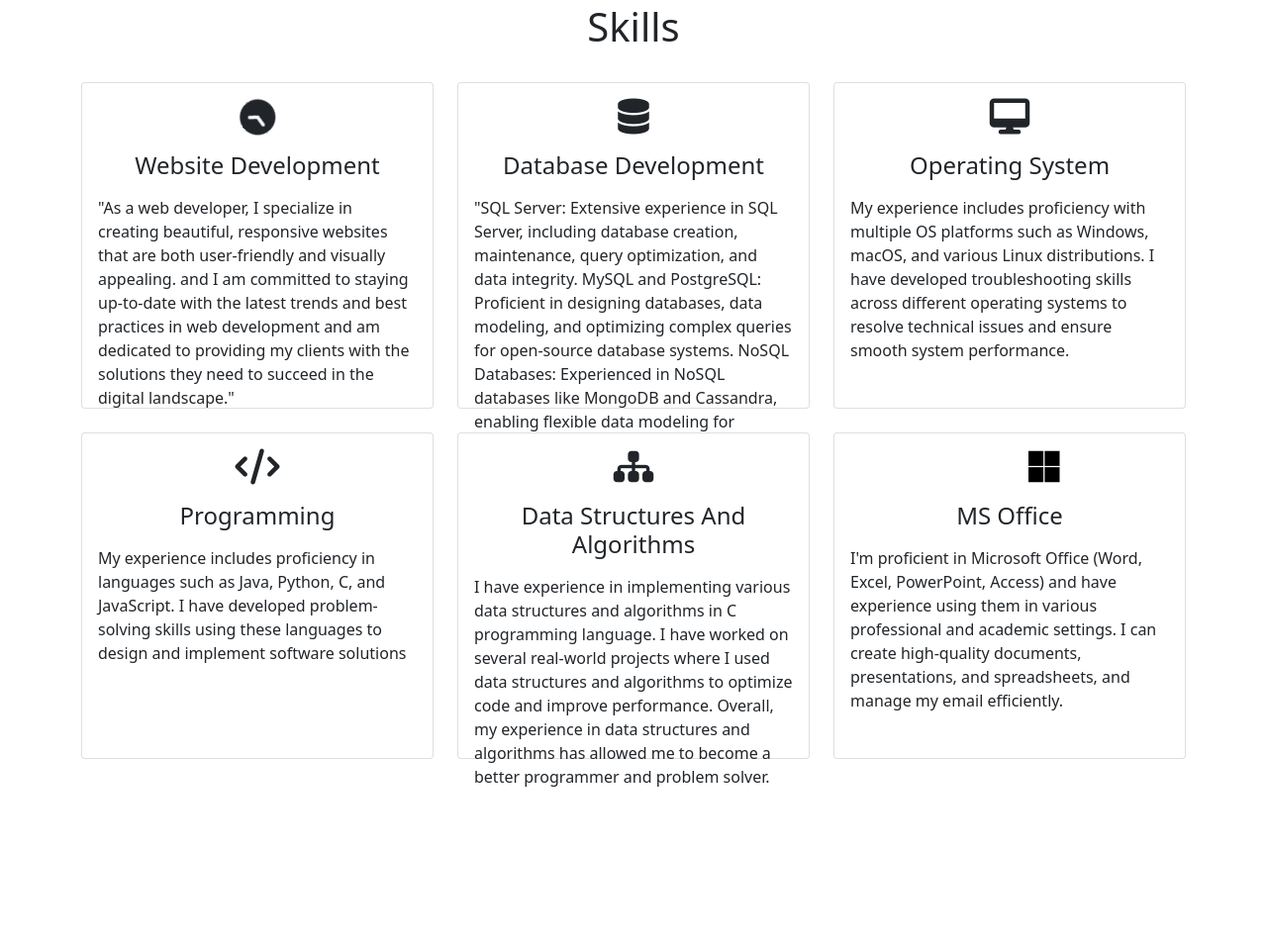
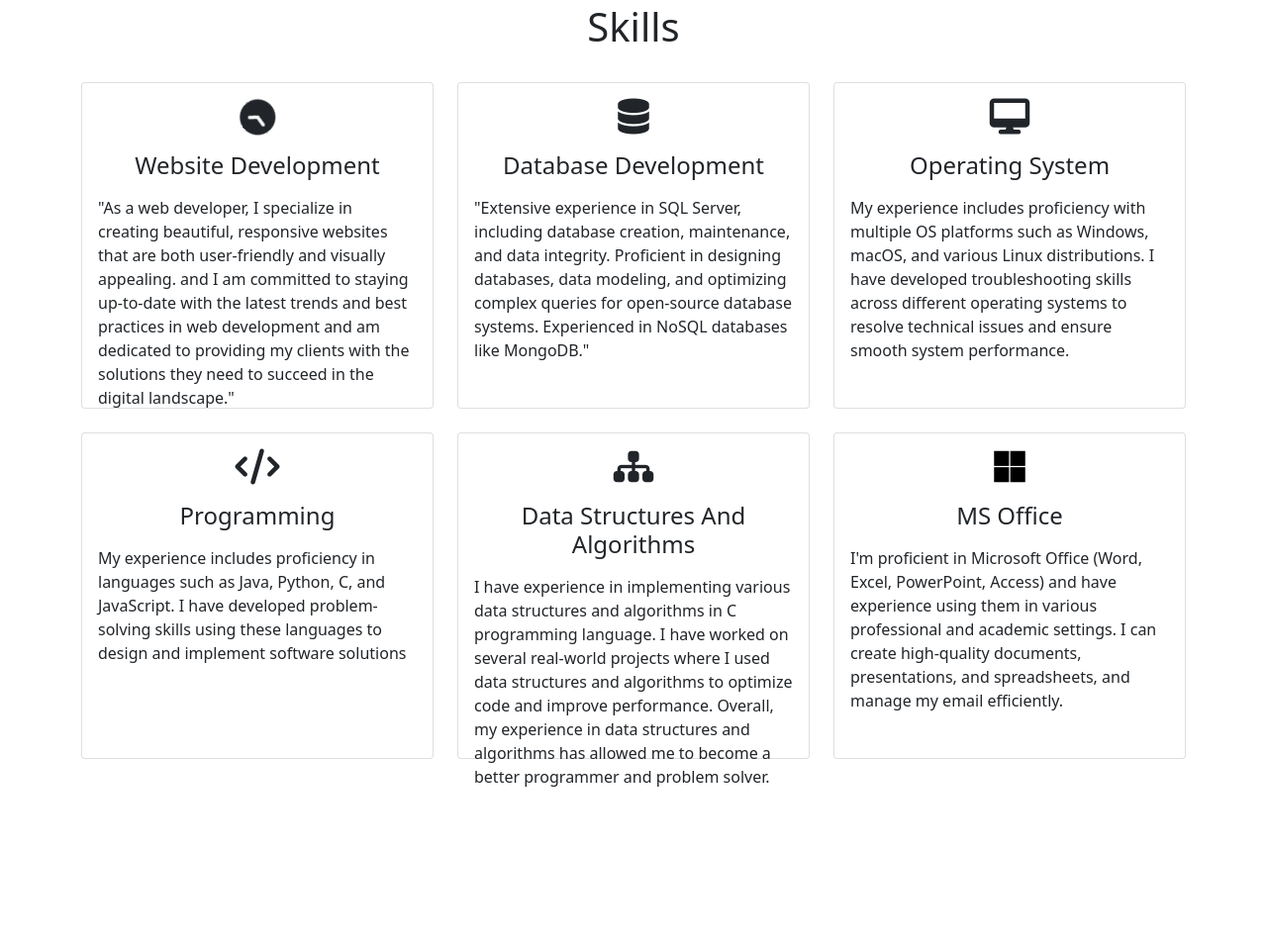
Before and after one commit to SohailAsgharWorkOfficial/SohailPortfolio.github.io, a plain HTML site: page index.html in a window 1280 px wide. Shown: the part 1449-2405 px from the top of the page at 99% size. Drawn offline with nearby package versions, Linux system fonts and the light colour scheme.

Commit message:
init commit

```diff
--- a/index.html
+++ b/index.html
@@ -144,12 +144,11 @@
                         <div class="card-body">
                             <i class='fas servicesIcon fa-database'></i>
                             <h4 class="card-title mt-3">Database Development </h4>
-                            <p class="card-text mt-3">"SQL Server: Extensive experience in SQL Server, including
-                                database creation, maintenance, query optimization, and data integrity.
-                                MySQL and PostgreSQL: Proficient in designing databases, data modeling, and optimizing
+                            <p class="card-text mt-3">"Extensive experience in SQL Server, including
+                                database creation, maintenance, and data integrity.
+                                Proficient in designing databases, data modeling, and optimizing
                                 complex queries for open-source database systems.
-                                NoSQL Databases: Experienced in NoSQL databases like MongoDB and Cassandra, enabling
-                                flexible data modeling for unstructured data."
+                                Experienced in NoSQL databases like MongoDB."
                             </p>
                         </div>
                     </div>
@@ -198,8 +197,7 @@
                 <div class="col-lg-4 mt-4">
                     <div class="card servicesText">
                         <div class="card-body">
-                            <i class="servicesIcon fab fa-microsoft"
-                                style="padding-left: 180px; padding-right: 180px; font-size: 36px;"></i>
+                            <i class="servicesIcon fab fa-microsoft"></i>
                             <h4 class="card-title mt-3">MS Office</h4>
                             <p class="card-text mt-3">I'm proficient in Microsoft Office (Word, Excel, PowerPoint,
                                 Access) and have experience using them in various professional and academic settings. I
```
